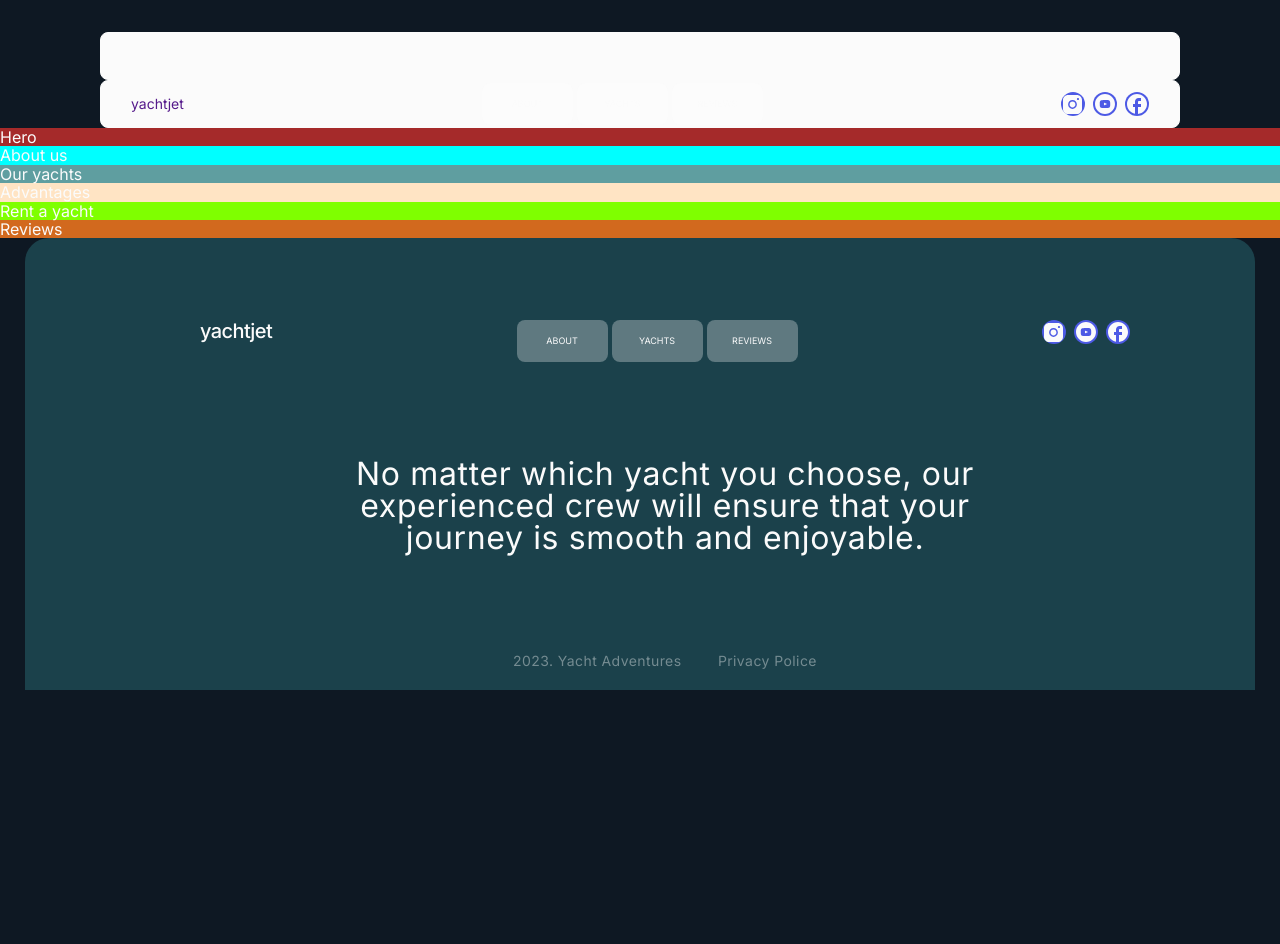
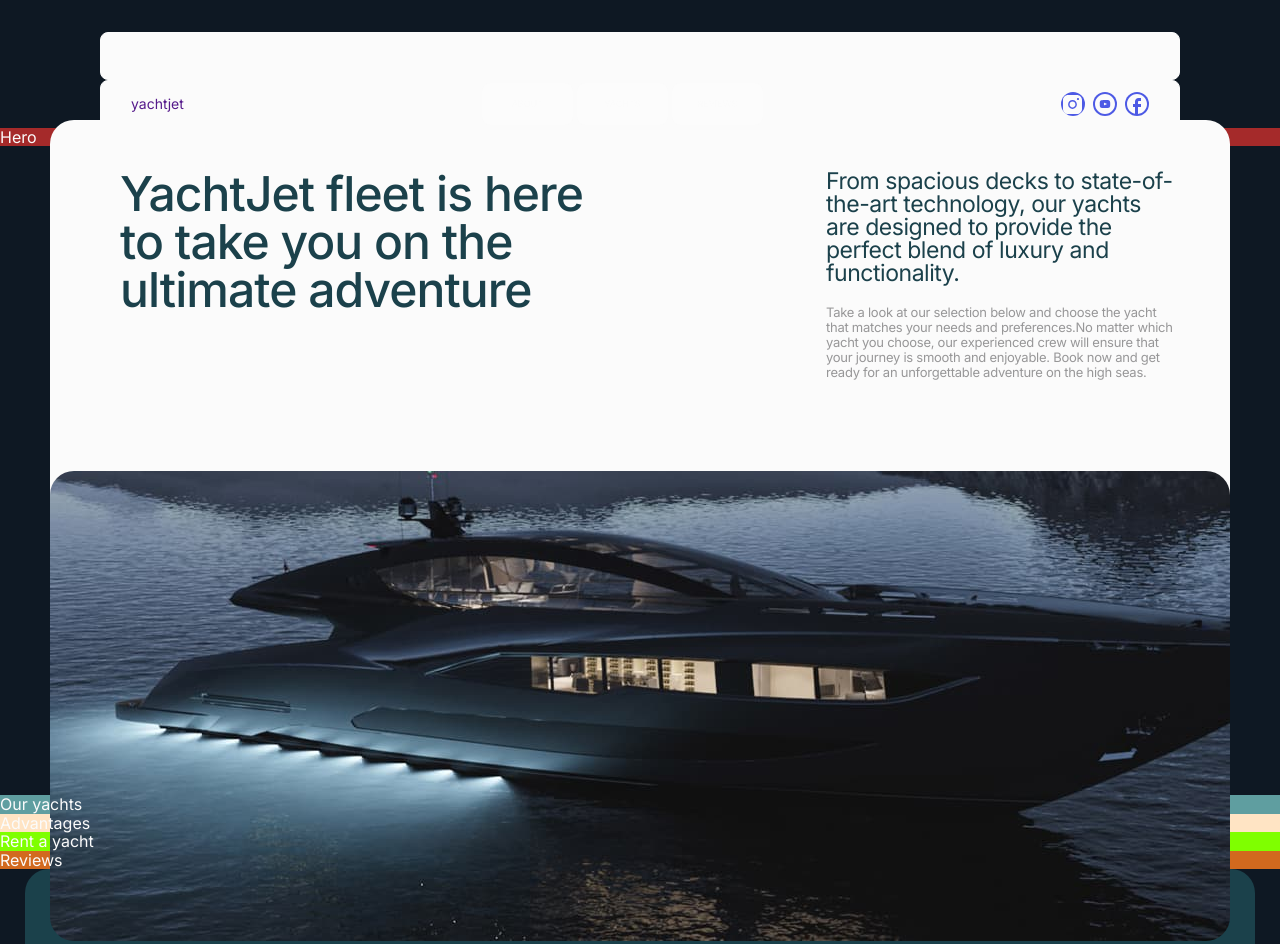
Before and after one commit to Dmytr0-kova1/YachtJet-proj-04, a website built with Vite: page src/index.html in a window 1280 px wide. Shown: the top 944 px of the page. Before the commit the page ends 800 px from the top, so only its background shows below. Built offline with nearby package versions, Linux system fonts and the light colour scheme.

Commit message:
Add about us section

```diff
--- a/src/css/about_us.css
+++ b/src/css/about_us.css
@@ -1,3 +1,159 @@
- .s3 {
-    background-color: aqua;
-}
+
+.about-us-container {
+
+    max-width: 335px;
+    height: 675px;
+    background-color: #fbfbfb;
+    border-radius: 24px;
+
+    margin-top: -59px;
+    padding-top: 40px;
+    padding-left: 0;
+    padding-right: 0;
+
+  }
+
+  .about-us-title {
+    font-weight: 500;
+    font-size: 28px;
+    line-height: 1;
+    letter-spacing: -0.02em;
+    color: #1b414b;
+    margin-bottom: 40px;
+    padding-left: 20px;
+    padding-right: 20px;
+  }
+
+  .about-us-subtitle {
+  font-weight: 400;
+  font-size: 18px;
+  line-height: 1;
+  letter-spacing: -0.02em;
+  color: #1b414b;
+  margin-bottom: 20px;
+  }
+
+  .about-us-text {
+    font-weight: 400;
+  font-size: 12px;
+  line-height: 1.17;
+  letter-spacing: -0.02em;
+  color: #040306;
+  opacity: 0.4;
+  }
+
+  .about-us-img {
+  border-radius: 24px;
+  height: 395px;
+  object-fit: cover;
+  }
+
+  @media screen and (max-width: 767px) {
+
+    .about-us-container {
+      padding-bottom: 40px;
+
+    }
+
+    .about-us-part2 {
+      padding-left: 20px;
+      padding-right: 20px;
+    }
+
+    .about-us-text {
+      margin-bottom: 40px;
+      }
+  }
+
+  @media screen and (min-width: 768px) {
+
+
+    .about-us-container {
+      max-width: 704px;
+      margin: 0 auto;
+      margin-top: -67px;
+      padding-top: 50px;
+    }
+
+    .about-us-title {
+      font-weight: 500;
+      font-size: 48px;
+      max-width: 536px;
+      margin-bottom: 50px;
+    }
+
+    .about-us-part2 {
+      max-width: 389px;
+
+    }
+
+  .about-us-subtitle {
+    font-weight: 400;
+    font-size: 23px;
+  }
+
+  .about-us-text {
+  font-size: 12px;
+  line-height: 1.15;
+  }
+
+  .about-us-img {
+  height: 470px;
+  }
+
+  }
+
+  @media screen and (min-width: 768px) and (max-width: 1279px) {
+
+    .about-us-title {
+    padding-left: 32px;
+    padding-right: 0;
+    }
+
+    .about-us-part2 {
+
+      padding-left: 32px;
+      padding-right: 0;
+    }
+
+    .about-us-text {
+      margin-bottom: 50px;
+      }
+  }
+
+  @media screen and (min-width: 1280px) {
+
+
+  .about-us-container {
+    width: 1180px;
+    margin: 0 auto;
+    margin-top: -26px;
+    padding-top: 50px;
+
+    }
+
+    .about-us-description {
+      display: flex;
+      flex-direction: row;
+      align-items: flex-start;
+      justify-content: space-between;
+    padding-left: 50px;
+    padding-right: 50px;
+    }
+
+  .about-us-part1 {
+    display: flex;
+  }
+
+  .about-us-part2 {
+    display: flex;
+    flex-direction: column;
+    max-width: 354px;
+    margin-bottom: 91px;
+  }
+
+  .about-us-text {
+    font-size: 13px;
+    }
+
+  }
--- a/src/partials/about_us.html
+++ b/src/partials/about_us.html
@@ -1 +1,52 @@
- <section class="s3">About us</section>
+
+<section class="about-us" id="about">
+    <div class="container about-us-container">
+      <div class="about-us-description">
+      <div class="about-us-part1">
+      <h2 class="about-us-title" >
+        YachtJet fleet is here to take you on the ultimate adventure
+      </h2>
+    </div>
+      <div class="about-us-part2">
+      <h3 class="about-us-subtitle">
+        From spacious decks to state-of-the-art technology, our yachts are
+        designed to provide the perfect blend of luxury and functionality.
+      </h3>
+      <p class="about-us-text">
+        Take a look at our selection below and choose the yacht that matches
+        your needs and preferences.No matter which yacht you choose, our
+        experienced crew will ensure that your journey is smooth and
+        enjoyable. Book now and get ready for an unforgettable adventure on
+        the high seas.
+      </p>
+    </div>
+  </div>
+    <div class="about-us-wrapper">
+      <picture>
+        <source
+          srcset="/img/about-us/aboutus-desktop-1x.jpg 1x, /img/about-us/aboutus-desktop-2x.jpg 2x"
+          media="(min-width:1280px)"
+        />
+        <source
+          srcset="/img/about-us/aboutus-tab-1x.jpg    1x,
+          /img/about-us/aboutus-tab-2x.jpg  2x
+          "
+          media="(min-width:768px)"
+        />
+        <source
+          srcset="/img/about-us/aboutus-mob-1x.jpg   1x,
+          /img/about-us/aboutus-mob-2x.jpg 2x
+          "
+          media="(max-width:767px)"
+        />
+        <img
+          src="/img/about-us/aboutus-desktop-1x.jpg"
+          width="1180"
+          alt="liquid-chocolate"
+          class="about-us-img"
+        />
+      </picture>
+
+
+    </div>
+  </section>
```
Also changed, not shown: src/img/about-us/aboutus-desktop-1x.jpg (added), src/img/about-us/aboutus-desktop-2x.jpg (added), src/img/about-us/aboutus-mob-1x.jpg (added), src/img/about-us/aboutus-mob-2x.jpg (added), src/img/about-us/aboutus-tab-1x.jpg (added), src/img/about-us/aboutus-tab-2x.jpg (added).
